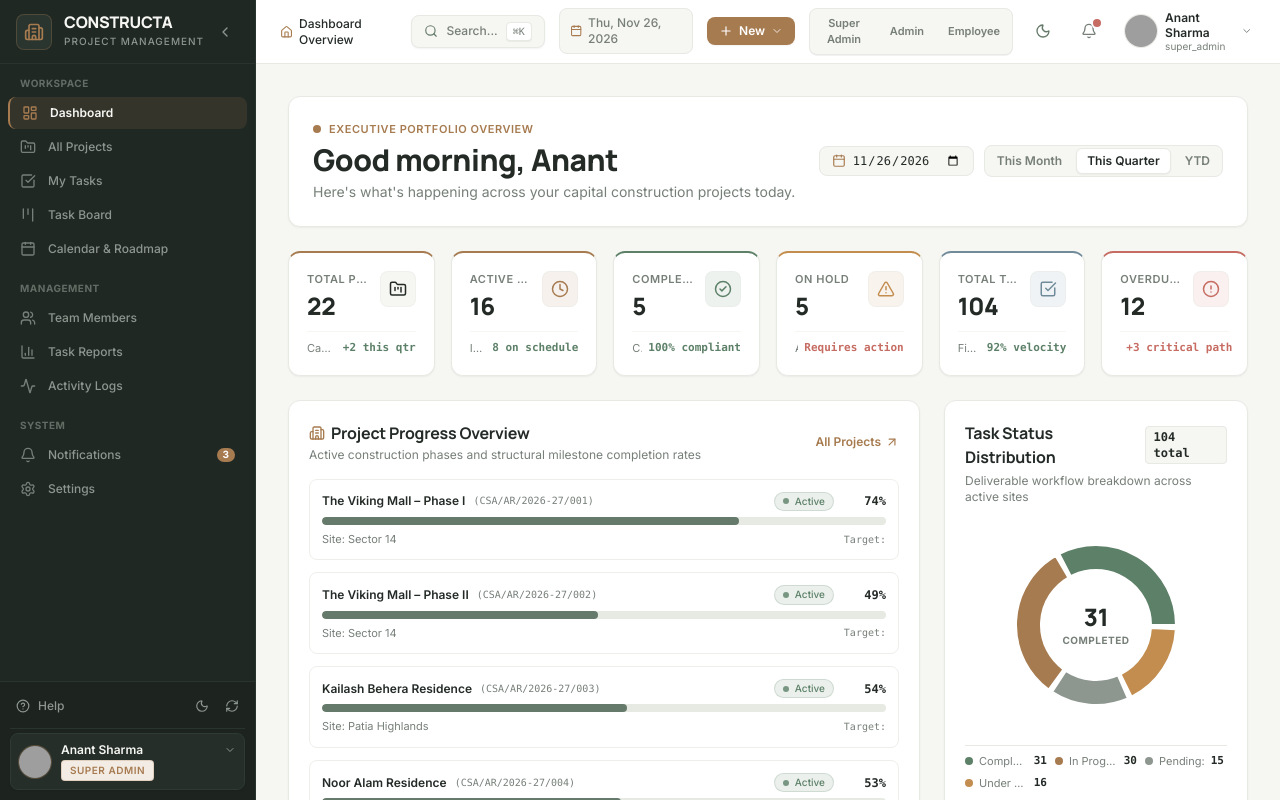
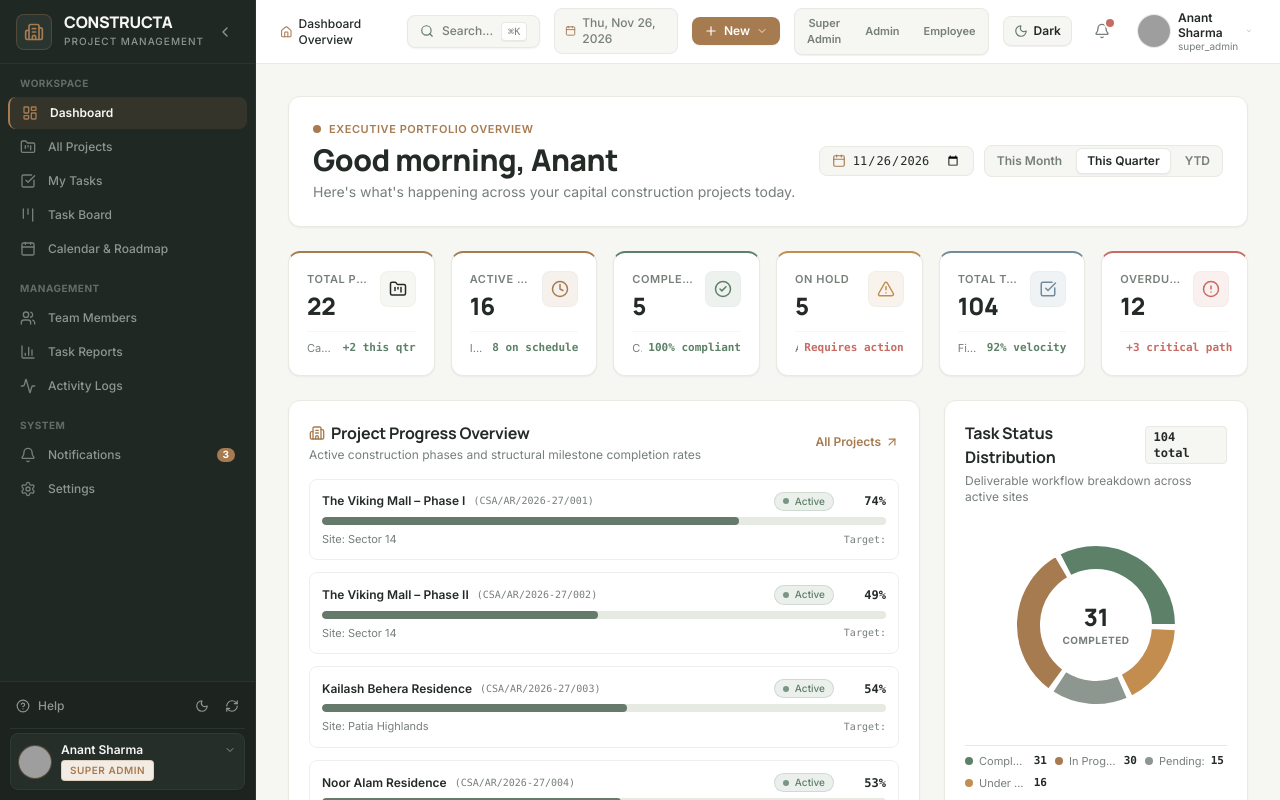
Before and after one commit to 1HariharNayak/constructa-app, a React (Vite) app: page / in a window 1280 px wide. Built offline with nearby package versions, Linux system fonts and the light colour scheme; grey boxes are pictures that could not be loaded.

Commit message:
style: enhance theme toggle visibility with labeled pill button in topbar

```diff
--- a/src/components/layout/Topbar.jsx
+++ b/src/components/layout/Topbar.jsx
@@ -198,17 +198,23 @@ export function Topbar({ onToggleMobileSidebar, onOpenSearch, onOpenNewProject,
           </button>
         </div>
 
-        {/* Dark / Light Theme Toggle */}
+        {/* Dark / Light Theme Toggle Pill */}
         <button
           onClick={toggleTheme}
-          className="p-2 rounded-lg text-[#777F79] hover:text-[#242B27] hover:bg-[#F6F6F2] transition-colors cursor-pointer group"
-          aria-label={isDark ? "Switch to Architectural Light Mode" : "Switch to Slate Dark Mode"}
-          title={isDark ? "Switch to Light Theme (Shift+D)" : "Switch to Dark Theme (Shift+D)"}
+          className="flex items-center gap-1.5 px-2.5 py-1.5 rounded-lg border border-[#E7E9E3] bg-[#F6F6F2] hover:bg-[#EBF0EC] text-xs font-semibold text-[#242B27] transition-all cursor-pointer shadow-2xs group"
+          aria-label={isDark ? "Switch to Architectural Light Mode" : "Switch to Blueprint Dark Mode"}
+          title="Click to toggle Dark/Light mode (Shortcut: Shift+D)"
         >
           {isDark ? (
-            <Sun className="w-4 h-4 text-[#C29567] transition-transform duration-300 group-hover:rotate-45" />
+            <>
+              <Sun className="w-3.5 h-3.5 text-[#C29567] transition-transform duration-300 group-hover:rotate-45" />
+              <span className="hidden sm:inline text-[#EDEDEA]">Light</span>
+            </>
           ) : (
-            <Moon className="w-4 h-4 text-[#657A6A] transition-transform duration-300 group-hover:-rotate-12" />
+            <>
+              <Moon className="w-3.5 h-3.5 text-[#657A6A] transition-transform duration-300 group-hover:-rotate-12" />
+              <span className="hidden sm:inline text-[#242B27]">Dark</span>
+            </>
           )}
         </button>
 
```
